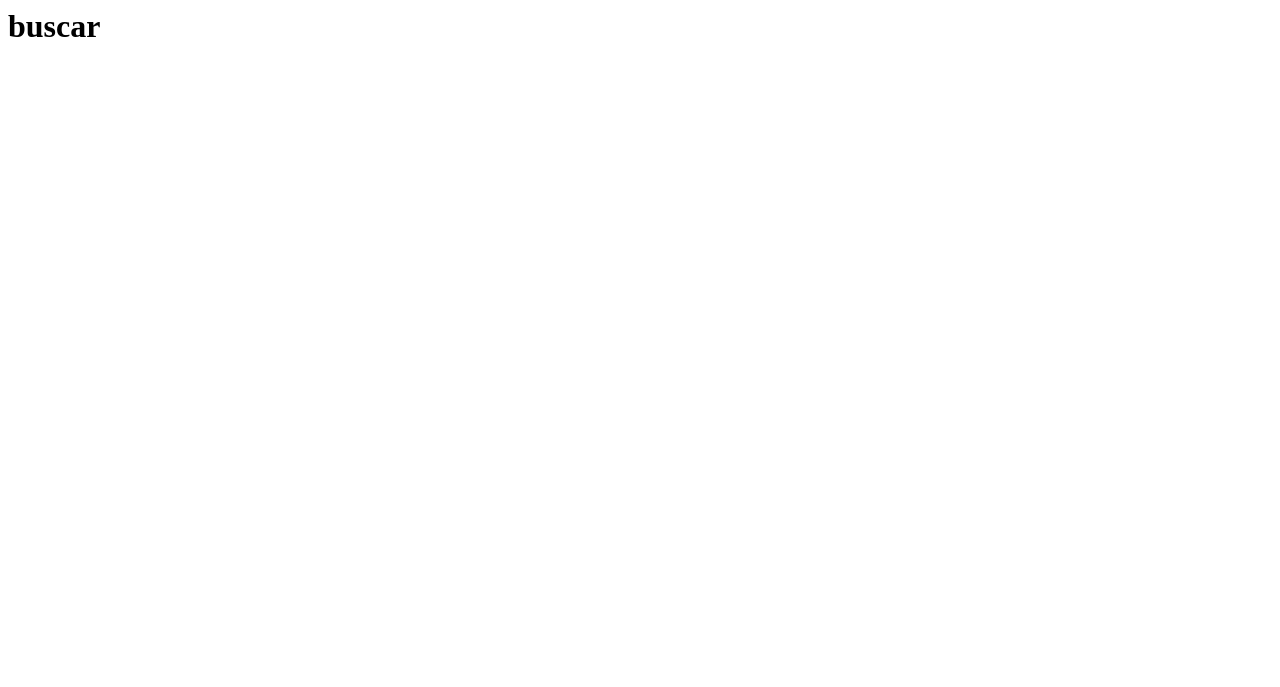
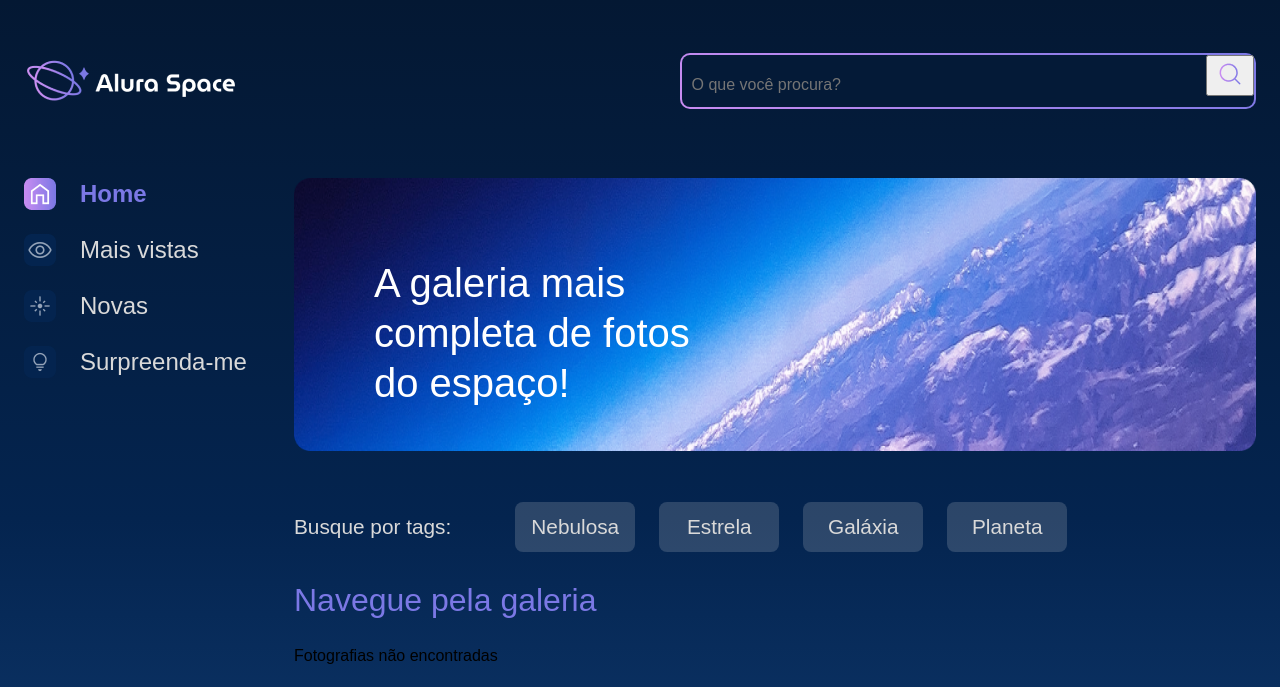
Before and after one commit to LucasM1710/projeto_site_django, a Django app: page /buscar in a window 1280 px wide. Before the commit the part shown is almost empty. Shown: the top 687 px of the page. Before the commit the page ends 37 px from the top, so only its background shows below. Run offline with Django 5.2, Linux system fonts and the light colour scheme; data that the repository does not hold is empty; grey boxes are pictures that could not be loaded.

Commit message:
View de Buscar

```diff
--- a/galeria/views.py
+++ b/galeria/views.py
@@ -12,4 +12,10 @@ def imagem(request, foto_id):
     return render(request, 'galeria/imagem.html', {"fotografia":fotografia})
 
 def buscar(request):
-    return render(request, "galeria/buscar.html")
+    fotografias = Fotografia.objects.order_by("-data_fotografia").filter(publicada=True)
+
+    if "buscar" in request.GET:
+        nome_a_buscar = request.GET['buscar']
+        if nome_a_buscar:
+            fotografias = fotografias.filter(nome__icontains=nome_a_buscar)
+    return render(request, "galeria/buscar.html", {"cards":fotografias})
--- a/templates/galeria/buscar.html
+++ b/templates/galeria/buscar.html
@@ -1 +1,81 @@
-<h1>buscar</h1>
+{% extends 'galeria/base.html' %}
+{% load static %}
+{% block content %}
+<div class="pagina-inicial">
+        <header class="cabecalho">
+            <img src="{% static '/assets/logo/Logo(2).png' %}" alt="Logo da Alura Space" />
+            <div class="cabecalho__busca">
+                <div class="busca__fundo">
+                    <form action="{% url 'buscar' %}">
+                        <input class="busca__input" type="text" name="buscar" placeholder="O que você procura?">
+                        <button type="submit">
+                            <img class="busca__icone" src="{% static '/assets/ícones/1x/search.png' %}" alt="ícone de search">
+                        </button>
+                    </form>
+
+                </div>
+            </div>
+        </header>
+        <main class="principal">
+            <section class="menu-lateral">
+                <nav class="menu-lateral__navegacao">
+                    <a href="#"><img src="{% static '/assets/ícones/1x/Home - ativo.png' %}"> Home</a>
+                    <a href="#"><img src="{% static '/assets/ícones/1x/Mais vistas - inativo.png' %}"> Mais vistas</a>
+                    <a href="#"><img src="{% static '/assets/ícones/1x/Novas - inativo.png' %}"> Novas</a>
+                    <a href="#"><img src="{% static '/assets/ícones/1x/Surpreenda-me - inativo.png' %}"> Surpreenda-me</a>
+                </nav>
+            </section>
+            <section class="conteudo">
+                <section class="banner">
+                    <img class="banner__imagem" src="{% static '/assets/imagens/Banner(2).png'  %}" alt="banner Alura Space">
+                    <h1 class="banner__titulo"> A galeria mais completa de fotos do espaço!</h1>
+                </section>
+                <section class="tags">
+                    <p class="tags__titulo">Busque por tags:</p>
+                    <ul class="tags__lista">
+                        <li class="tags__tag">Nebulosa</li>
+                        <li class="tags__tag">Estrela</li>
+                        <li class="tags__tag">Galáxia</li>
+                        <li class="tags__tag">Planeta</li>
+                    </ul>
+                </section>
+                <section class="galeria">
+
+                    <div class="cards">
+                        <h2 class="cards__titulo">Navegue pela galeria</h2>
+                        <ul class="cards__lista">
+                            {% if cards %}
+                            {% for fotografia in cards %}
+                            <li class="card">
+                                <a href="{% url 'imagem' fotografia.id %}">
+                                {% if fotografia.foto == "" or fotografia.foto == null %}
+                                    <img class="card__imagem" src="{% static '/assets/imagens/galeria/notfound.jpg'%}" alt="foto">
+                                {% else %}
+                                    <img class="card__imagem" src="{{ fotografia.foto.url }}" alt="foto">
+                                {% endif %}
+                                </a>
+                                <span class="card__tag">Estrelas</span>
+                                <div class="card__info">
+                                    <p class="card__titulo">{{ fotografia.nome }}</p>
+                                    <div class="card__texto">
+                                        <p class="card__descricao">{{ fotografia.legenda }}</p>
+                                        <span>
+                                            <img src="{% static '/assets/ícones/1x/favorite_outline.png' %}"  alt="ícone de coração">
+                                        </span>
+                                    </div>
+                                </div>
+                            </li>
+                            {% endfor %}
+                            {% else %}
+                            <div class="imagem_texto">
+                                <p>Fotografias não encontradas</p>
+                            </div>
+                            {% endif %}
+                        </ul>
+                    </div>
+                </section>
+            </section>
+        </main>
+    </div>
+
+{% endblock %}
--- a/templates/galeria/imagem.html
+++ b/templates/galeria/imagem.html
@@ -32,7 +32,7 @@
                             <div class="imagem__texto">
                                 <p class="imagem__titulo">{{ fotografia.nome }}</p>
                                 <p class="imagem__descricao">{{ fotografia.legenda }}</p>
-                                <p class="imagem__texto"></p>
+                                <p class="imagem__texto">{{ fotografia.descricao }}</p>
                             </div>
                         </div>
                     </div>
--- a/templates/galeria/index.html
+++ b/templates/galeria/index.html
@@ -67,6 +67,9 @@
                             </li>
                             {% endfor %}
                             {% else %}
+                            <div class="imagem_texto">
+                                <p>Fotografias não encontradas</p>
+                            </div>
                             {% endif %}
                         </ul>
                     </div>
```
